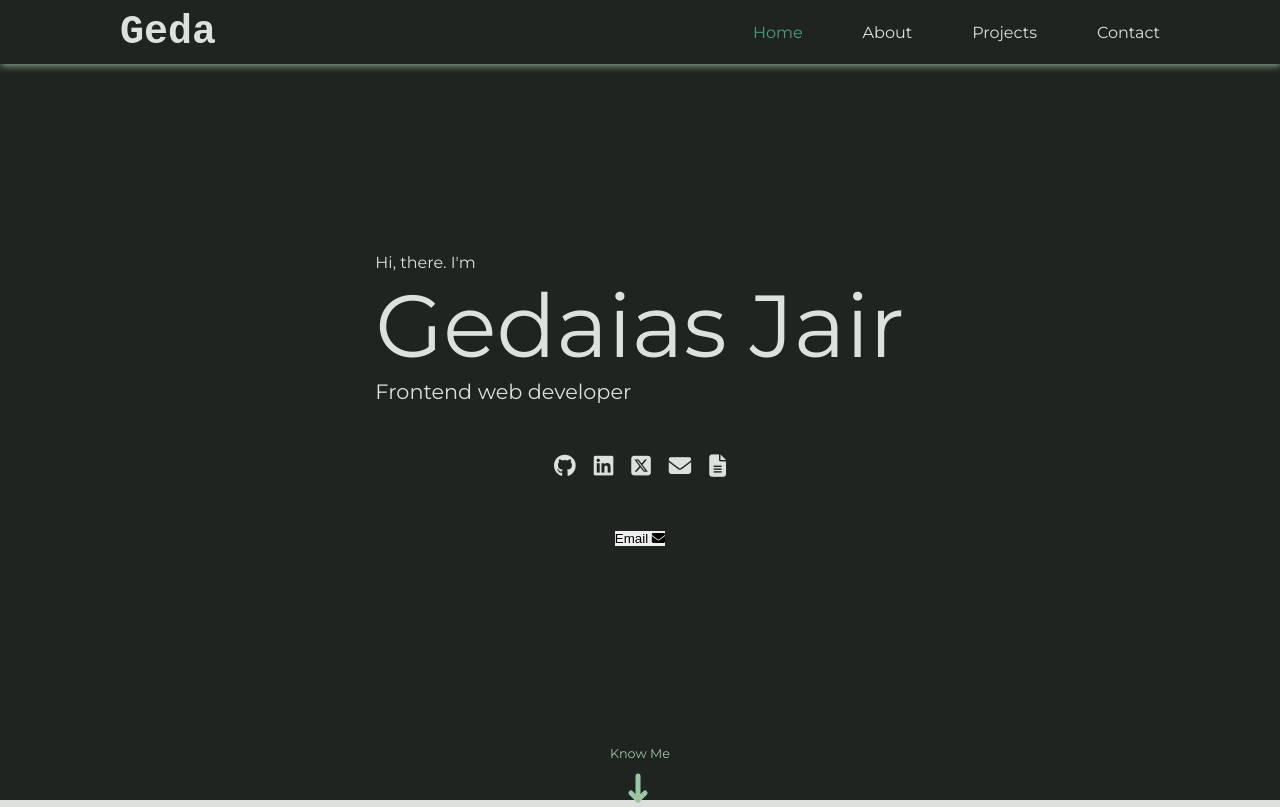
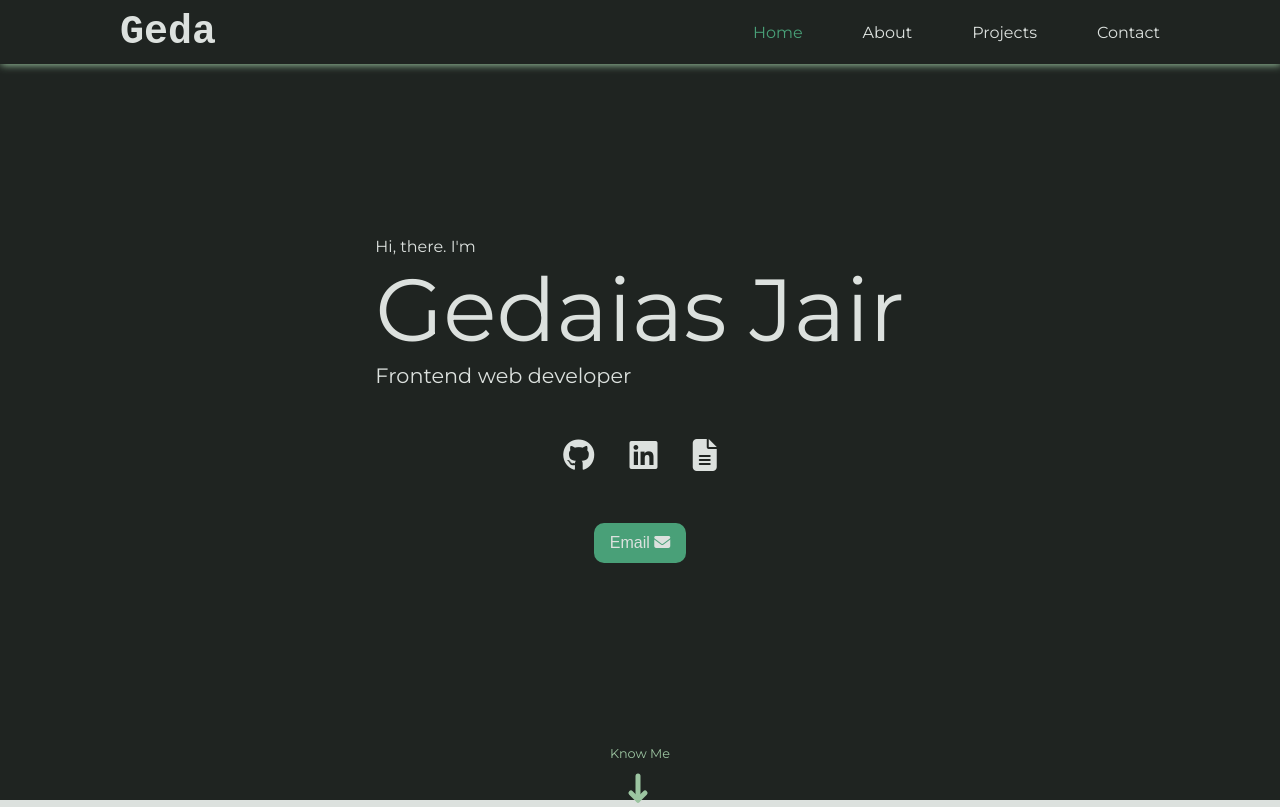
Before and after one commit to gedadev/portfolio-N, a website built with webpack: page src/template.html in a window 1280 px wide. Shown: the top 807 px of the page. Built offline with nearby package versions, Linux system fonts and the light colour scheme; a web font is replaced by a local one.

Commit message:
Adjust the channels links and the styles

```diff
--- a/package.json
+++ b/package.json
@@ -18,12 +18,15 @@
     "eslint": "^8.51.0",
     "eslint-config-airbnb-base": "^15.0.0",
     "eslint-plugin-import": "^2.28.1",
+    "file-loader": "^6.2.0",
     "gh-pages": "^6.0.0",
-    "html-webpack-plugin": "^5.5.3",
     "jest": "^29.7.0",
     "style-loader": "^3.3.3",
     "webpack": "^5.88.2",
     "webpack-cli": "^5.1.4",
     "webpack-dev-server": "^4.15.1"
+  },
+  "dependencies": {
+    "html-webpack-plugin": "^5.6.0"
   }
 }
--- a/src/components/footer.js
+++ b/src/components/footer.js
@@ -1,3 +1,5 @@
+import resume from '../assets/resume.pdf';
+
 export default class Footer {
   static channels;
 
@@ -31,19 +33,9 @@ export default class Footer {
         link: 'https://www.linkedin.com/in/gedabg/',
         icon: '<i class="fa-brands fa-linkedin"></i>',
       },
-      twitter: {
-        name: 'twitter',
-        link: 'https://twitter.com/gedauwu',
-        icon: '<i class="fa-brands fa-square-x-twitter"></i>',
-      },
-      email: {
-        name: 'email',
-        link: 'gedaias@geda.dev',
-        icon: '<i class="fa-solid fa-envelope"></i>',
-      },
       resume: {
-        name: 'resume',
-        link: '',
+        name: 'CV',
+        link: resume,
         icon: '<i class="fa-solid fa-file-lines"></i>',
       },
     };
@@ -51,13 +43,14 @@ export default class Footer {
     channelsContainer.className = 'channels-container';
     channelsTitle.className = 'channels-title';
     channelList.className = 'channels';
-    channelsTitle.innerText = 'Find me online';
+    channelsTitle.innerText = 'More about me';
 
     Object.values(channels).forEach((item) => {
       const li = document.createElement('li');
       const a = document.createElement('a');
       a.href = item.link;
       a.title = item.name;
+      a.target = '_blank';
       li.innerHTML = item.icon;
       a.appendChild(li);
       channelList.appendChild(a);
--- a/src/styles/footer.css
+++ b/src/styles/footer.css
@@ -21,13 +21,12 @@ footer {
 
 .channels {
     display: flex;
-    gap: 18px;
-    font-size: 1.4rem;
+    gap: 2.2rem;
+    font-size: 2rem;
 }
 
 .channels-container {
     text-shadow: 1px 1px 10px var(--main-color-dark);
-    opacity: 0.7;
 }
 
 @media (max-width: 700px) {
--- a/src/styles/style.css
+++ b/src/styles/style.css
@@ -21,3 +21,21 @@
 a {
     color: var(--main-color-light);
 }
+
+.button {
+    background-color: var(--accent-color);
+    width: auto;
+    height: 40px;
+    border-radius: 10px;
+    transition: all .6s;
+    color: var(--main-color-light);
+    font-size: 1rem;
+    cursor: pointer;
+    padding: 0 1rem;
+}
+
+.button:hover {
+    background-color: var(--main-color-light);
+    box-shadow: 1px 1px 12px var(--main-color-dark);
+    color: var(--main-color-dark);
+}
--- a/webpack.config.cjs
+++ b/webpack.config.cjs
@@ -25,6 +25,18 @@ module.exports = {
         test: /\.(png|svg|jpg|jpeg|gif)$/i,
         type: 'asset/resource',
       },
+      {
+        test: /\.(pdf)$/,
+        use: [
+          {
+            loader: 'file-loader',
+            options: {
+              name: '[name].[ext]',
+              outputPath: 'pdf/',
+            },
+          },
+        ],
+      },
     ],
   },
   plugins: [
```
Also changed, not shown: 2 other files.
